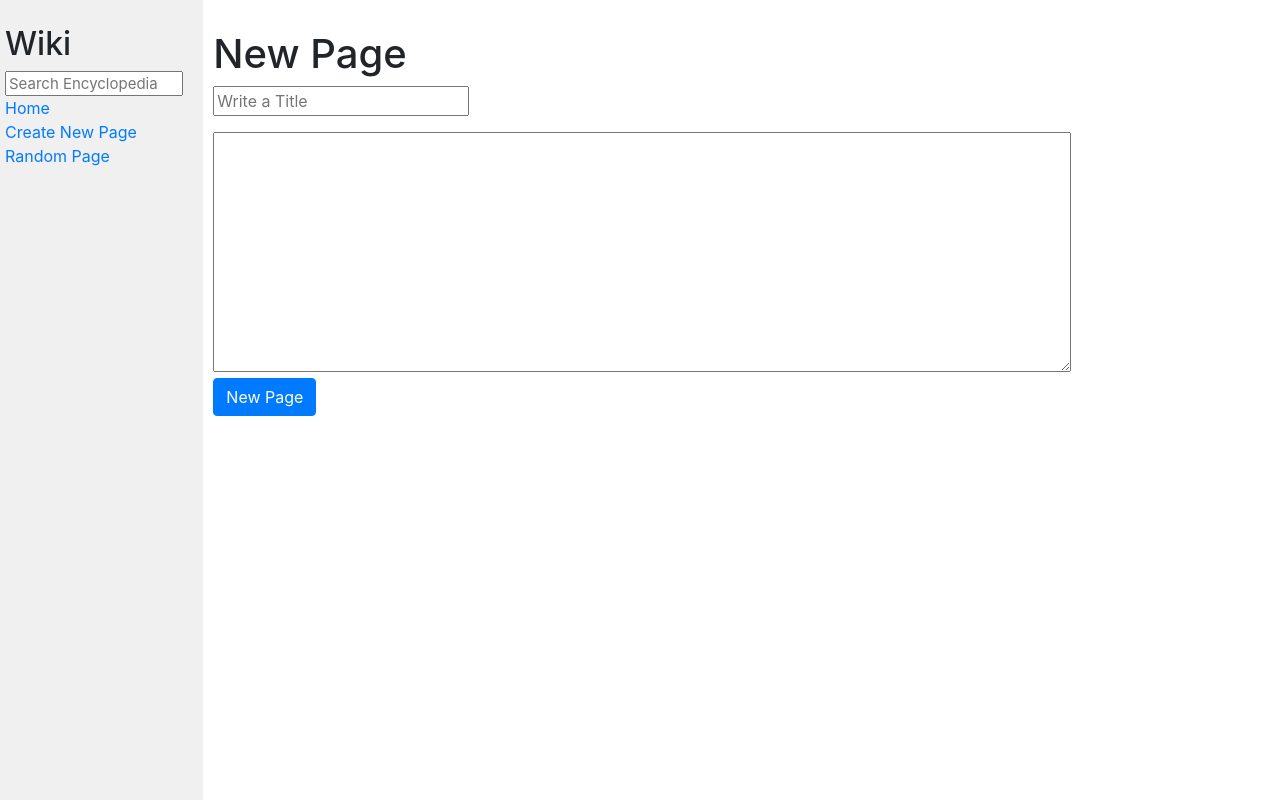
After one commit to kkaizer11/Django-Wiki-Cs50, a Django app: page /new_page/ in a window 1280 px wide. The commit adds this page. Run offline with Django 3.2, Linux system fonts and the light colour scheme; some libraries are stand-ins or nearby versions.

Commit message:
falta apenas edit

```diff
--- a/wiki/encyclopedia/static/encyclopedia/styles.css
+++ b/wiki/encyclopedia/static/encyclopedia/styles.css
@@ -13,7 +13,7 @@ h1 {
 }
 
 textarea {
-    height: 90vh;
+    height: 30vh;
     width: 80%;
 }
 
--- a/wiki/encyclopedia/templates/encyclopedia/error.html
+++ b/wiki/encyclopedia/templates/encyclopedia/error.html
@@ -1,9 +1,9 @@
 {% extends "encyclopedia/layout.html" %}
 
 {% block title %}
-    Error
+  <h1>Error</h1>
 {% endblock %}
 
 {% block body %}
-    Entry not Found
+  <p>{{ message }} </p>
 {% endblock %}
--- a/wiki/encyclopedia/templates/encyclopedia/layout.html
+++ b/wiki/encyclopedia/templates/encyclopedia/layout.html
@@ -20,10 +20,10 @@
                     <a href="{% url 'index' %}">Home</a>
                 </div>
                 <div>
-                    Create New Page
+                    <a href="{% url 'new_page' %}">Create New Page</a>
                 </div>
                 <div>
-                    <a href="{% url 'randomPage' %}">Random Page</a>
+                    <a href="{% url 'random_page' %}">Random Page</a>
                 </div>
                 {% block nav %}
                 {% endblock %}
--- /dev/null
+++ b/wiki/encyclopedia/templates/encyclopedia/new_page.html
@@ -0,0 +1,16 @@
+{% extends "encyclopedia/layout.html" %}
+
+{% block title %}
+    New Page
+{% endblock %}
+
+{% block body %}
+    <h1>New Page</h1>
+      <form action="{% url 'new_page' %}" method='POST'>
+      {% csrf_token %}
+      <p><input type="text" name="title" placeholder="Write a Title"></p>
+      <textarea  name="content" rows="1" cols="5"></textarea>
+      <br>
+      <input type="submit" value="New Page" class="btn btn-primary">
+      </form>
+{% endblock %}
--- a/wiki/encyclopedia/urls.py
+++ b/wiki/encyclopedia/urls.py
@@ -4,7 +4,8 @@ from . import views
 
 urlpatterns = [
     path("", views.index, name="index"),
-    path("wiki/<str:title>", views.wiki_Entry, name="title"),
+    path("wiki/<str:title>", views.wiki_entry, name="title"),
     path("search/", views.search, name="search"),
-    path("random/", views.randomPage, name="randomPage")
+    path("random/", views.random_page, name="random_page"),
+    path("new_page/", views.new_page, name="new_page"),
 ]
--- a/wiki/encyclopedia/views.py
+++ b/wiki/encyclopedia/views.py
@@ -1,6 +1,5 @@
 from django.shortcuts import render
 from random import randint
-
 from . import util
 from markdown2 import markdown
 
@@ -14,10 +13,10 @@ def index(request):
     return render(request, "encyclopedia/index.html", context)
 
 
-def wiki_Entry(request, title):
+def wiki_entry(request, title):
     entry = util.get_entry(title)
     if entry is None:
-        return render(request, "encyclopedia/error.html")
+        return render(request, "encyclopedia/error.html", {"message": "Entry Not Found"})
     else:
         entry_content = markdown(entry)
         context = {
@@ -43,7 +42,7 @@ def search(request):
     if len(feedback) == 1:
         return render(request, "encyclopedia/entries.html", {
             "title": feedback[0],
-                      "entry_md" : markdown(util.get_entry(feedback[0]))
+            "entry_md" : markdown(util.get_entry(feedback[0]))
             })
     elif len(feedback) == 0:
         no_result = True
@@ -54,7 +53,7 @@ def search(request):
     }
     return render(request ,"encyclopedia/search.html", context)
 
-def randomPage(request):
+def random_page(request):
     ls_entries = util.list_entries()
     rd_entry = ls_entries[randint(0, len(ls_entries)-1)]
     context = {
@@ -62,3 +61,21 @@ def randomPage(request):
         "entry_md":markdown(util.get_entry(rd_entry)),
     }
     return render(request, "encyclopedia/entries.html", context)
+
+def new_page(request):
+    if request.method == "GET":
+        return render(request, "encyclopedia/new_page.html")
+    else:
+        title = request.POST["title"]
+        content = request.POST["content"]
+        ls_entries = util.list_entries()
+        for i in range(len(ls_entries)):
+            if title.lower() == ls_entries[i].lower():
+                return render(request, "encyclopedia/error.html", {"message": "Entry already exists"})
+        util.save_entry(title, content)
+        new_entry_md = markdown(util.get_entry(title))
+        context = {
+            "title": title,
+            "entry_md": new_entry_md,
+        }
+        return render(request, "encyclopedia/entries.html", context)
```
